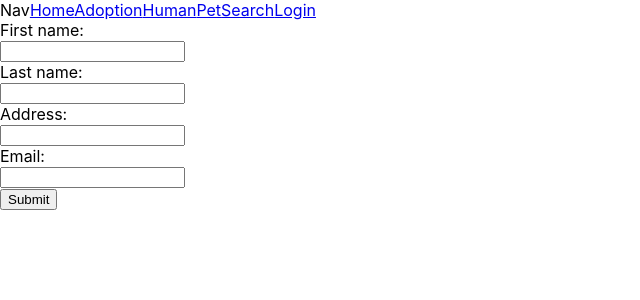
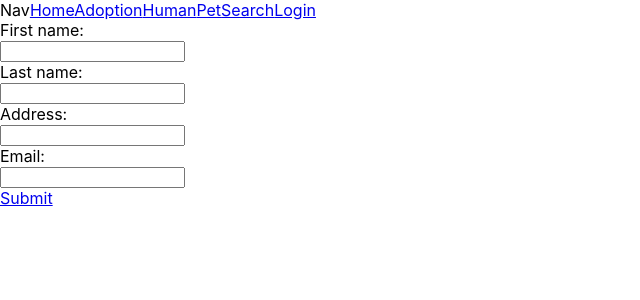
Before and after one commit to mandellbutler/PetApp, a React (Create React App) app in the folder client/: page /adoption-page in a window 1280 px wide. Shown: the top 300 px of the page, without its empty margins (0-640 px from the left). Built offline with nearby package versions, Linux system fonts and the light colour scheme.

Commit message:
adopt submit

```diff
--- a/client/src/pages/AdoptionPage.js
+++ b/client/src/pages/AdoptionPage.js
@@ -16,7 +16,7 @@ function AdoptionPage() {
         <input type="text" id="address" name="address"/><br></br>
         <label for="email">Email:</label><br></br>
         <input type="text" id="email" name="email"/><br></br>
-        <button onClick={() => dispatch({ type: 'ADOPTSUBMIT' })}>Submit</button>
+        <a href='/'>Submit</a>
     </div>
 
   );
```
